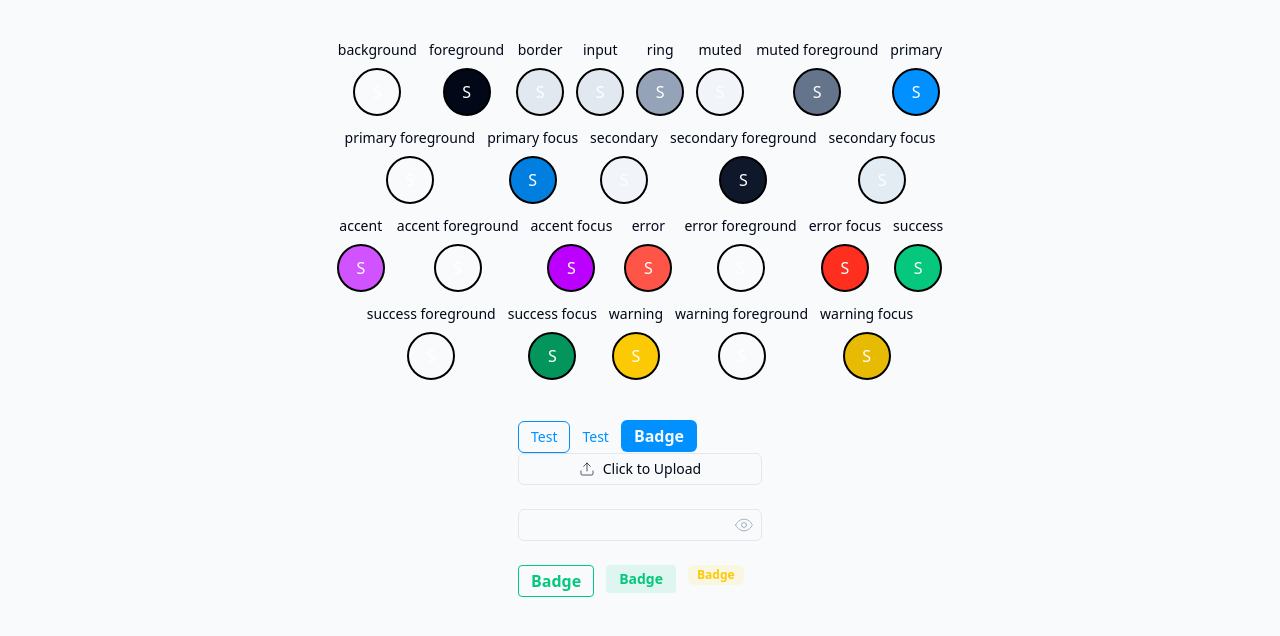
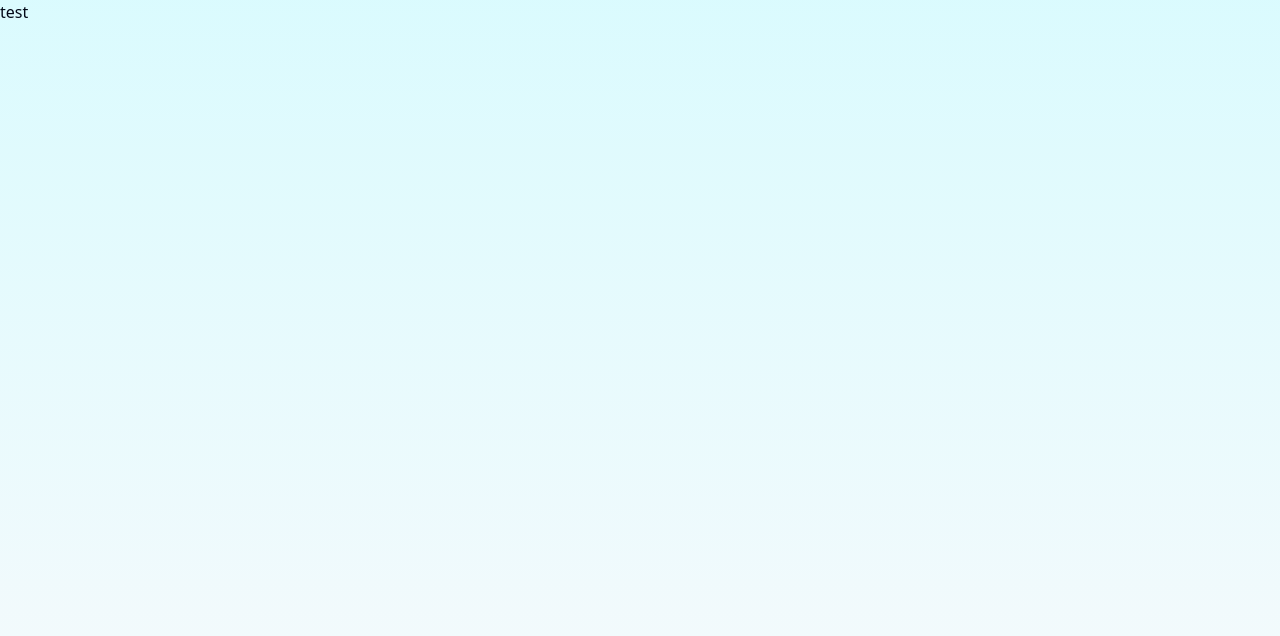
Before and after one commit to mujibur-rohman/ngemplad-ui, a Next.js app: page / in a window 1280 px wide. Shown: the top 636 px of the page. Built offline with nearby package versions, Linux system fonts and the light colour scheme.

Commit message:
badge fix

```diff
--- a/src/pages/index.tsx
+++ b/src/pages/index.tsx
@@ -12,6 +12,17 @@ import { InputPassword } from "@/components/ui/input-password";
 import { InputText } from "@/components/ui/input-text";
 import { Eye } from "lucide-react";
 import { Badge } from "@/components/ui/badge";
+import {
+  AlertDialog,
+  AlertDialogAction,
+  AlertDialogCancel,
+  AlertDialogContent,
+  AlertDialogFooter,
+  AlertDialogHeader,
+  AlertDialogTitle,
+  AlertDialogTrigger,
+} from "@/components/ui/alert-dialog";
+import React from "react";
 
 const colorsPallete = [
   {
@@ -116,45 +127,15 @@ const colorsPallete = [
   },
 ];
 
+const wait = () => new Promise((resolve) => setTimeout(resolve, 1000));
 export default function Home() {
+  const [open, setOpen] = React.useState(false);
+
   return (
-    <div className="flex flex-col pt-10 items-center min-h-screen">
-      <div className="flex justify-center w-1/2 gap-3 flex-wrap">
-        {colorsPallete.map((color) => (
-          <div key={color.style} className="flex flex-col items-center gap-2">
-            <h1 className="text-sm">{color.name}</h1>
-            <div
-              className={`w-12 text-white flex justify-center items-center h-12 rounded-full border-2 border-black ${color.style}`}
-            >
-              S
-            </div>
-          </div>
-        ))}
-      </div>
-      <div className="mt-10">
-        <Button variant="outline" className="border-primary text-primary">
-          Test
-        </Button>
-        <Button variant="ghost" className="text-primary hover:bg-primary/10">
-          Test
-        </Button>
-        <Badge>Badge</Badge>
-        <InputFile />
-        <br />
-        <InputPassword icon />
-        <br />
-        <div className="flex gap-3">
-          <Badge color="success" variant="outline" rounded="sm">
-            Badge
-          </Badge>
-          <Badge color="success" variant="light" size="sm" rounded="sm">
-            Badge
-          </Badge>
-          <Badge color="warning" variant="light" rounded="md" size="xs">
-            Badge
-          </Badge>
-        </div>
-      </div>
-    </div>
+    <main>
+      <section className="relative">
+        <div className="hero h-screen">test</div>
+      </section>
+    </main>
   );
 }
--- a/src/styles/globals.css
+++ b/src/styles/globals.css
@@ -85,3 +85,11 @@
     @apply bg-background text-foreground;
   }
 }
+
+.hero {
+  background: linear-gradient(
+    180deg,
+    #c7fbff9a 0%,
+    rgba(236, 254, 255, 0) 100%
+  );
+}
```
Also changed, not shown: src/components/ui/badge.tsx (+0 -9 lines), public/images/grid-light.png (added).
